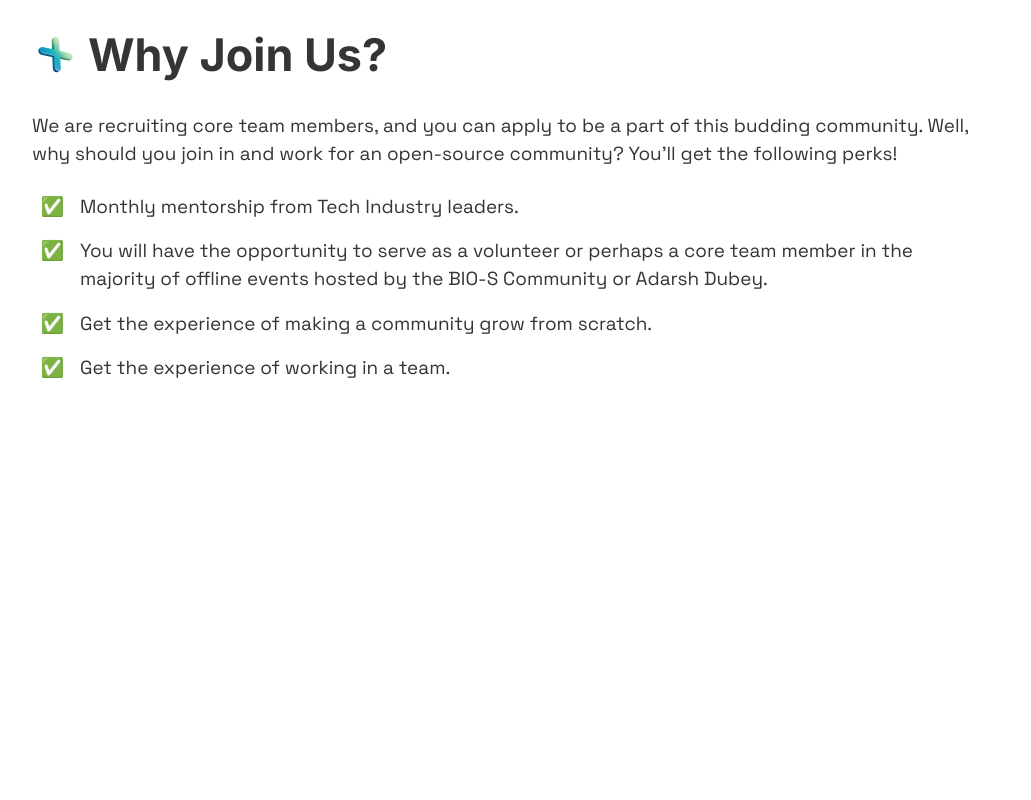
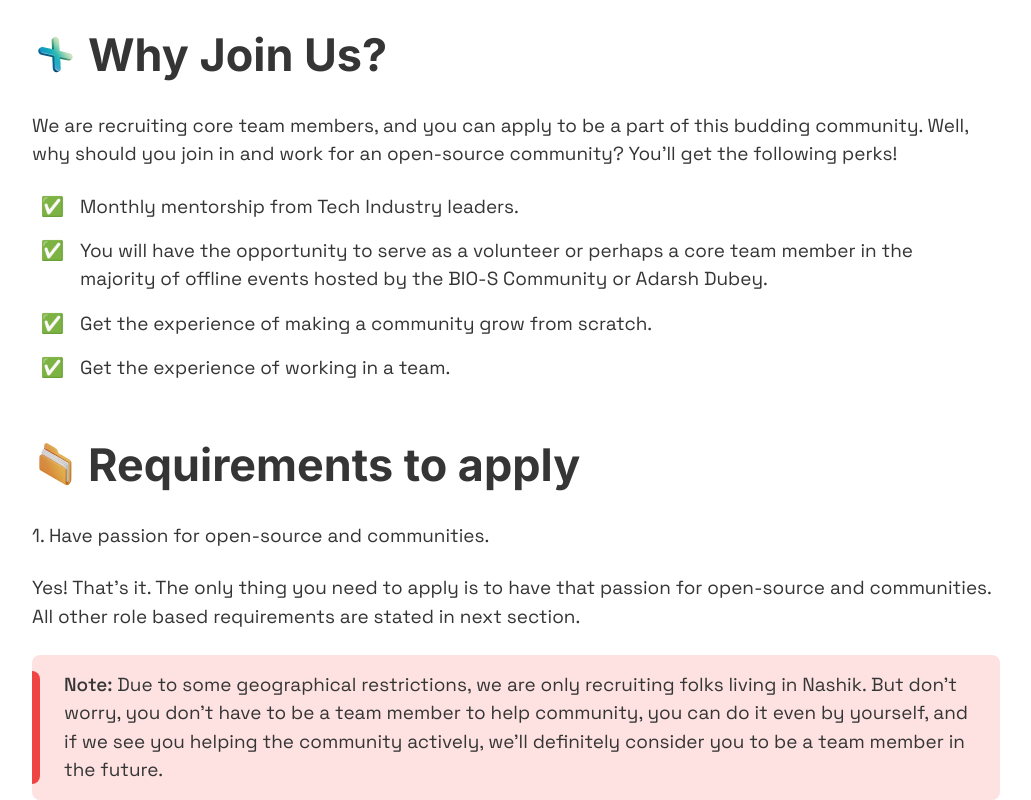
Before and after one commit to bios-community/recruitment, a React (Create React App) app: page / in a window 1280 px wide. Shown: the part 1252-2052 px from the top of the page, without its empty margins (124-1155 px from the left). Before the commit the page ends 1635 px from the top, so only its background shows below. Built offline with nearby package versions, Linux system fonts and the light colour scheme.

Commit message:
feat: added requirements section

```diff
--- a/src/components/Main/Main.js
+++ b/src/components/Main/Main.js
@@ -2,9 +2,11 @@ import "./main.scss";
 // import Section from '../../components/Section/Section'
 import TitleH2 from "../../components/TitleH2/TitleH2";
 import Paragraph from "../../components/Paragraph/Paragraph";
+import UnorderedList from "../UnorderedList/UnorderedList";
+import Note from '../Note/Note'
 import arrowIcon from "../../assets/arrow_icon.png";
 import addIcon from '../../assets/add_icon.png'
-import UnorderedList from "../UnorderedList/UnorderedList";
+import fileIcon from '../../assets/file_icon.png'
 
 let listItems = [
   "Monthly mentorship from Tech Industry leaders.",
@@ -44,6 +46,22 @@ function Main() {
           listItems={listItems}
         />
       </section>
+      <section className="section" id="requirements">
+        <TitleH2
+          icon={fileIcon}
+          text="Requirements to apply"
+        />
+        <Paragraph
+          text="1. Have passion for open-source and communities."
+        />
+        <Paragraph
+          text="Yes! That’s it. The only thing you need to apply is to have that passion for open-source and communities. All other role based requirements are stated in next section."
+        />
+        <Note
+          text="Due to some geographical restrictions, we are only recruiting folks living in Nashik. But don’t worry, you don’t have to be a team member to help community, you can do it even by yourself, and if we see you helping the community actively, we’ll definitely consider you to be a team member in the future."
+          type="warning"
+        />
+      </section>
     </main>
   );
 }
--- /dev/null
+++ b/src/components/Note/Note.js
@@ -0,0 +1,11 @@
+import './note.scss'
+
+function Note (props) {
+    return (
+        <div className={`note note--${props.type}`} >
+            <span className="note__bold">Note: </span>{props.text}
+        </div>
+    )
+}
+
+export default Note
--- /dev/null
+++ b/src/components/Note/note.scss
@@ -0,0 +1,39 @@
+@use "../../scss/variables" as *;
+
+.note {
+    margin-top: 1.5rem;
+    padding: 1rem 1.5rem 1rem 2rem;
+    border-radius: .5rem;
+    position: relative;
+    z-index: 1;
+
+    &::before {
+        height: calc(100% - 2rem);
+        left: 0;
+        width: .5rem;
+        border-radius: 0 .5rem .5rem 0;
+        content: "";
+        position: absolute;
+        z-index: 1000;
+    }
+
+    &--warning {
+        background-color: #FEE2E2;
+
+        &::before {
+            background-color: #EF4444;
+        }
+    }
+
+    &--success {
+        background-color: #D1FAE5;
+
+        &::before {
+            background-color: #10B981;
+        }
+    }
+
+    &__bold {
+        font-weight: 500;
+    }
+}
```
Also changed, not shown: src/assets/file_icon.png (added).
